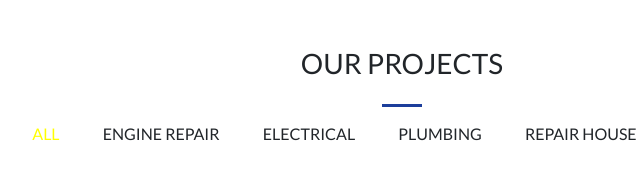
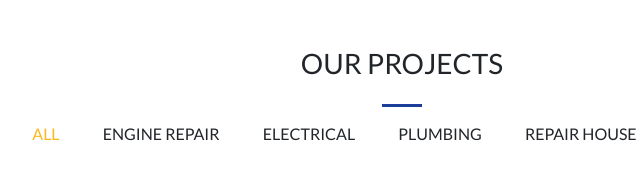
Before and after one commit to Ivantsov68/Homepage-Bootstrap, a plain HTML site: page index.html in a window 1280 px wide. Shown: the part 1880-2053 px from the top of the page, 238-878 px from the left. Drawn offline with nearby package versions, Linux system fonts and the light colour scheme.

Commit message:
change color in one place

```diff
--- a/css/style.css
+++ b/css/style.css
@@ -203,7 +203,7 @@ section {
 }
 
 .all__projects {
-  color: yellow;
+  color: #ffb619;
 }
 
 .image__block{
```
